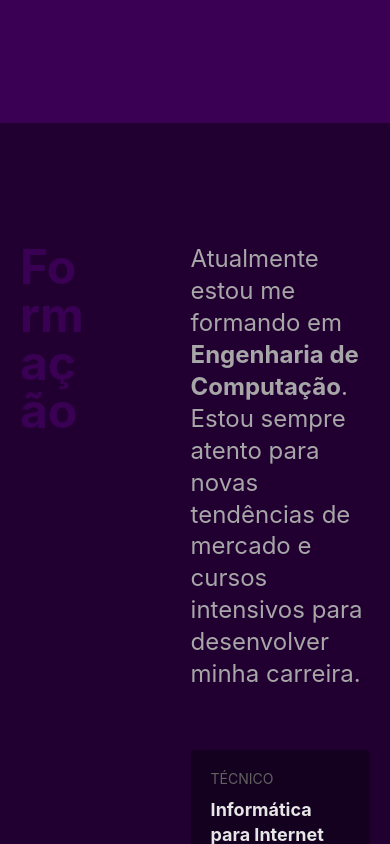
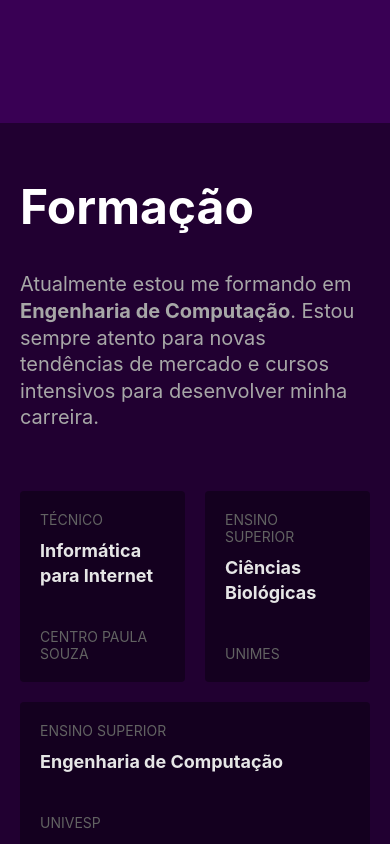
Before and after one commit to MarcosWolf/portfolio.old, a React (Create React App) app: page / in a window 390 px wide. Shown: the part 4040-4884 px from the top of the page. Built offline with nearby package versions, Linux system fonts and the light colour scheme.

Commit message:
Inserção de Responsividade em Formação; alteração em responsividade de Experiência

```diff
--- a/src/components/Experience/ExperienceSubtitle/index.js
+++ b/src/components/Experience/ExperienceSubtitle/index.js
@@ -8,7 +8,7 @@ const Subtitle = styled.h2`
     word-break: break-all;
     max-width: 5ch;
 
-    @media (max-width: 800px) {
+    @media (max-width: 1000px) {
         color: var(--primary-text-color);
         max-width: initial !important;
         font-size: 3rem;
--- a/src/components/Experience/index.js
+++ b/src/components/Experience/index.js
@@ -17,7 +17,7 @@ const ExperienceMain = styled.div`
     grid-template-columns: 1fr 2fr;
     gap: 100px;
 
-    @media (max-width: 800px) {
+    @media (max-width: 1000px) {
         grid-template-columns: 1fr;
         gap: 40px;
     }
--- a/src/components/Graduation/index.js
+++ b/src/components/Graduation/index.js
@@ -15,17 +15,23 @@ const GraduationMain = styled.div`
     display: grid;
     grid-template-columns: 1fr 2fr;
     gap: 100px;
+
+    @media (max-width: 1000px) {
+        grid-template-columns: 1fr;
+        padding: 60px 20px;
+        gap: 40px;
+    }
 `
 const GraduationSubtitle = styled.h1`
     font-size: 8rem;
     line-height: 1;
-    color: var(--main-subtitle-color);
+    color: var(--primary-text-color);
     text-transform: uppercase;
     word-break: break-all;
     max-width: 5ch;
 
-    @media (max-width: 800px) {
-        color: var(--primary-text-color);
+    @media (max-width: 1000px) {
+        color: var(--main-bg-color);
         max-width: initial !important;
         font-size: 3rem;
         text-transform: capitalize;
@@ -38,6 +44,10 @@ const GraduationDescription = styled.p`
     max-width: 40ch;
     margin-bottom: 60px;
     color: var(--tertiary-text-color);
+
+    @media (max-width: 1000px) {
+        font-size: 1.25rem;
+    }
 `
 
 function Graduation() {
```
